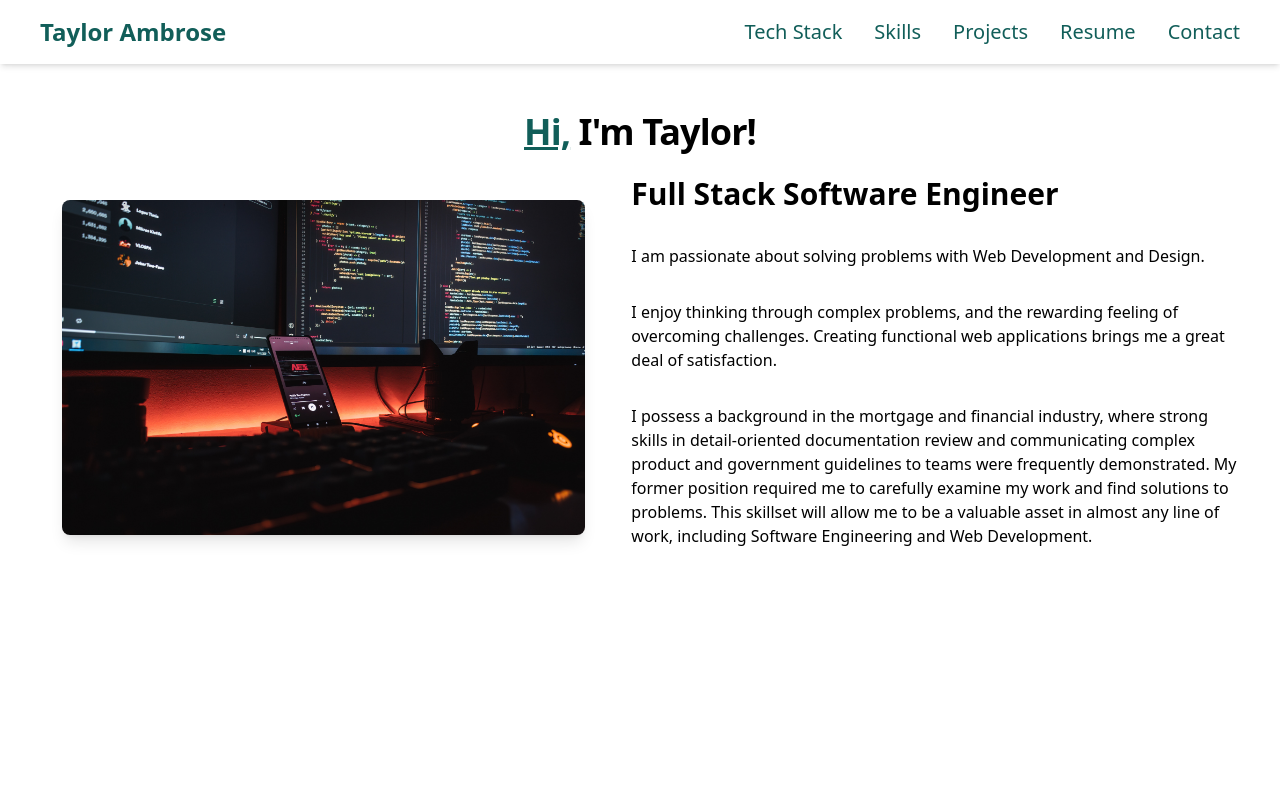
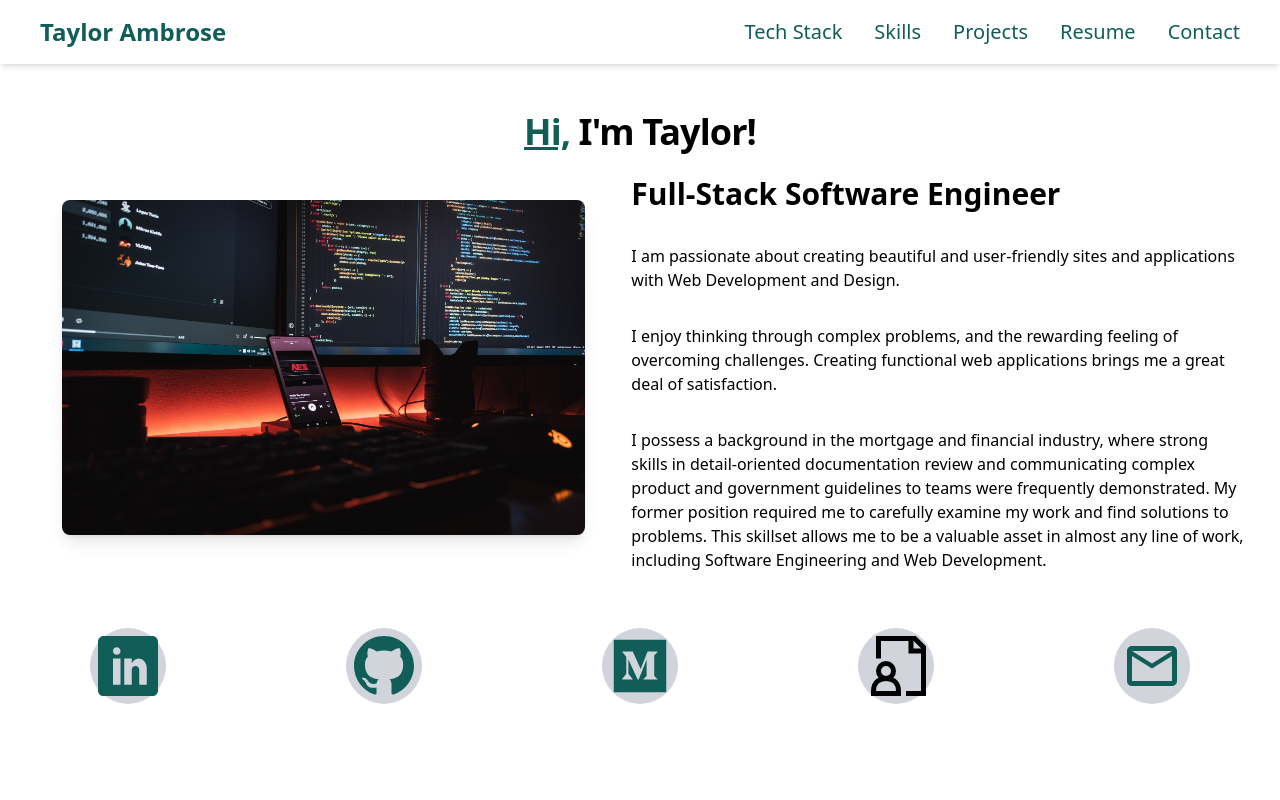
Before and after one commit to tambrose12/Portfolio-2, a React (Vite) app in the folder NewPortfolio/: page / in a window 1280 px wide. Shown: the top 800 px of the page. Built offline with nearby package versions, Linux system fonts and the light colour scheme.

Commit message:
Added Resume and Contact Sections. Added link icons to summary.

```diff
--- /dev/null
+++ b/NewPortfolio/src/components/Contact.jsx
@@ -0,0 +1,67 @@
+import codeDesk from "../assets/codeDesk.jpg"
+import codeDesk2 from "../assets/codeDesk2.jpg"
+import { BsGithub } from 'react-icons/bs'
+import { ImLinkedin } from 'react-icons/im'
+import { FaMedium } from 'react-icons/fa'
+import { GrDocumentUser } from "react-icons/gr";
+import Resume from '../assets/ResumeUpdated.pdf'
+import { MdOutlineEmail } from "react-icons/md";
+import { AppearOnScroll } from "./AppearOnScroll"
+
+
+export default function Contact() {
+    return (
+        <section className="pt-40 mb-10 py-8" id="contact">
+            <AppearOnScroll>
+                <article className="grid grid-cols-1 place-items-center">
+                    <h2 className="mb-16 text-4xl font-bold tracking-tight">
+                        <u className="text-teal-800 text-4xl font-bold tracking-tight">
+                            Contact
+                        </u>
+                        {" "} Me
+                    </h2>
+
+                </article>
+            </AppearOnScroll>
+            <AppearOnScroll>
+                <div className="flex items-center text-center">
+                    <div className="flex-auto mb-8 md:mb-0">
+                        <div className="mb-6 inline-block rounded-full bg-gray-300 p-2 text-teal-800 text-6xl hover:shadow-md hover:shadow-teal-800">
+                            <a href='https://www.linkedin.com/in/taylorambrose'>
+                                <ImLinkedin />
+                            </a>
+                        </div>
+                    </div>
+                    <div className="flex-auto mb-8 md:mb-0">
+                        <div className="mb-6 inline-block rounded-full bg-gray-300 p-2 text-teal-800 text-6xl hover:shadow-md hover:shadow-teal-800">
+                            <a href='https://github.com/tambrose12'>
+                                <BsGithub />
+                            </a>
+                        </div>
+                    </div>
+                    <div className="flex-auto mb-8 md:mb-0">
+                        <div className="mb-6 inline-block rounded-full bg-gray-300 p-2 text-teal-800 text-6xl hover:shadow-md hover:shadow-teal-800">
+                            <a href='https://medium.com/@taykesby'>
+                                <FaMedium />
+                            </a>
+                        </div>
+                    </div>
+                    <div className="flex-auto mb-8 md:mb-0">
+                        <div className="mb-6 inline-block rounded-full bg-gray-300 p-2 text-teal-800 text-6xl hover:shadow-md hover:shadow-teal-800">
+                            <a href={Resume}>
+                                <GrDocumentUser />
+                            </a>
+                        </div>
+                    </div>
+                    <div className="flex-auto mb-8 md:mb-0">
+                        <div className="mb-6 inline-block rounded-full bg-gray-300 p-2 text-teal-800 text-6xl hover:shadow-md hover:shadow-teal-800">
+                            <a href="mailto:taykesby@gmail.com?subject=Hello%20Taylor">
+                                <MdOutlineEmail />
+                            </a>
+                        </div>
+                    </div>
+                </div>
+            </AppearOnScroll>
+        </section >
+    );
+}
--- /dev/null
+++ b/NewPortfolio/src/components/MyResume.jsx
@@ -0,0 +1,36 @@
+import { AppearOnScroll } from "./AppearOnScroll";
+import { GrDocumentUser } from "react-icons/gr";
+import Resume from '../assets/ResumeUpdated.pdf'
+import Cert from "../assets/Cert.png"
+
+export default function MyResume() {
+
+    return (
+        <section className='pt-32 projects project-section' id='resume'>
+            <AppearOnScroll>
+                <article className="grid grid-cols-1 place-items-center">
+                    <h2 className="mb-16 text-4xl font-bold tracking-tight">
+                        My{" "}
+                        <u className="text-teal-800 text-4xl font-bold tracking-tight">
+                            Resume
+                        </u>
+                    </h2>
+
+                </article>
+            </AppearOnScroll>
+            <AppearOnScroll>
+                <div className="flex items-center text-center">
+                    <div className="flex-auto mb-8 md:mb-0">
+                        <div className="mb-6 inline-block rounded-md text-gray-200 p-4 bg-teal-800 text-6xl hover:shadow-md hover:shadow-gray-500">
+                            <a href={Resume} className="flex">
+                                <GrDocumentUser /> {" "}
+                                View Resume
+                            </a>
+                        </div>
+                    </div>
+                </div>
+                <img id='cert' src={Cert} alt="Cert-of-Completion" />
+            </AppearOnScroll>
+        </section>
+    )
+}
--- a/NewPortfolio/src/components/Navigation.jsx
+++ b/NewPortfolio/src/components/Navigation.jsx
@@ -11,8 +11,8 @@ const Navigation = () => {
         { name: "Tech Stack", link: "#tech" },
         { name: "Skills", link: "#skills" },
         { name: "Projects", link: "#projects" },
-        { name: "Resume", link: "/resume" },
-        { name: "Contact", link: "/contact" },
+        { name: "Resume", link: "#resume" },
+        { name: "Contact", link: "#contact" },
 
     ]
 
--- a/NewPortfolio/src/components/Projects.jsx
+++ b/NewPortfolio/src/components/Projects.jsx
@@ -13,6 +13,7 @@ import { FaPython } from 'react-icons/fa'
 import { SiFlask } from 'react-icons/si'
 import { DiSqllite } from 'react-icons/di'
 import { SiJavascript, SiVite } from 'react-icons/si'
+import { AppearOnScroll } from "./AppearOnScroll";
 
 
 export default function Projects() {
@@ -20,6 +21,7 @@ export default function Projects() {
 
     return (
         <section className='pt-32 projects project-section' id='projects'>
+            <AppearOnScroll>
                 <article className="grid grid-cols-1 place-items-center">
                     <h2 className="mb-16 text-4xl font-bold tracking-tight">
                         My{" "}
@@ -32,7 +34,9 @@ export default function Projects() {
                     </p>
 
                 </article>
+            </AppearOnScroll>
             {/* <div className='grid gap-x-6 gap-y-6 md:grid-cols-2 lg:gap-x-12 md:mx-38 px-4'> */}
+            <AppearOnScroll>
                 <div className='columns-2 '>
                     <a href="https://compasscodedev.com/"><img className='projectImg mb-8 border border-teal-800 rounded hover:shadow-xl hover:shadow-teal-800' src={CompassCode} alt="CompassCode-Thumbnail" /></a>
 
@@ -41,8 +45,8 @@ export default function Projects() {
                     <a href="https://github.com/tambrose12/F1-Flask-Paced"><img className='projectImg mb-8 border border-teal-800 rounded hover:shadow-xl hover:shadow-teal-800' src={imageUrl2} alt="F1-Flask-Paced-Thumbnail" /></a>
 
                     <a href="https://github.com/tambrose12/HabitStat"><img className='projectImg mb-8 border border-teal-800 rounded hover:shadow-xl hover:shadow-teal-800' src={imageUrl3} alt="HabitStat-Thumbnail" /></a>
-
-                <a href="https://github.com/tambrose12/seed-co"><img className='projectImg mb-8 border border-teal-800 rounded hover:shadow-xl hover:shadow-teal-800' src={seedcomobile} alt="SeedCoMobile-Thumbnail" /></a>
+                    {/*
+                <a href="https://github.com/tambrose12/seed-co"><img className='projectImg mb-8 border border-teal-800 rounded hover:shadow-xl hover:shadow-teal-800' src={seedcomobile} alt="SeedCoMobile-Thumbnail" /></a> */}
 
                     <a href="https://github.com/tambrose12/seed-co"><img className='projectImg mb-8 border border-teal-800 rounded hover:shadow-xl hover:shadow-teal-800' src={seedco} alt="SeedCo-Thumbnail" /></a>
 
@@ -53,6 +57,7 @@ export default function Projects() {
                     <a href="https://github.com/tambrose12/GitClassyU-CLI"><img className='projectImg mb-8 border border-teal-800 rounded hover:shadow-xl hover:shadow-teal-800' src={imageUrl4} alt="GCU-CLI-Thumbnail" /></a>
 
                 </div>
+            </AppearOnScroll>
         </section>
     )
 }
--- a/NewPortfolio/src/components/Summary.jsx
+++ b/NewPortfolio/src/components/Summary.jsx
@@ -1,5 +1,11 @@
 import codeDesk from "../assets/codeDesk.jpg"
 import codeDesk2 from "../assets/codeDesk2.jpg"
+import { BsGithub } from 'react-icons/bs'
+import { ImLinkedin } from 'react-icons/im'
+import { FaMedium } from 'react-icons/fa'
+import { GrDocumentUser } from "react-icons/gr";
+import Resume from '../assets/ResumeUpdated.pdf'
+import { MdOutlineEmail } from "react-icons/md";
 
 export default function Summary() {
     return (
@@ -27,16 +33,53 @@ export default function Summary() {
                     <div className="flex h-full items-center rounded-lg bg-lapiz-400 p-6 text-center lg:pl-12 lg:text-left">
                         <div className="lg:pl-12">
                             <h2 className="mb-8 text-3xl font-bold">
-                                Full Stack Software Engineer
+                                Full-Stack Software Engineer
                             </h2>
                             <p className="mb-8 pb-2 lg:pb-0">
-                                I am passionate about solving problems with Web Development and Design.
+                                I am passionate about creating beautiful and user-friendly sites and applications with Web Development and Design.
                             </p>
                             <p className="mb-8 pb-2 lg:pb-0">I enjoy thinking through complex problems, and the rewarding feeling of overcoming challenges. Creating functional web applications brings me a great deal of satisfaction.</p>
 
-                            <p className="mb-8 pb-2 lg:pb-0">I possess a background in the mortgage and financial industry, where strong skills in detail-oriented documentation review and communicating complex product and government guidelines to teams were frequently demonstrated. My former position required me to carefully examine my work and find solutions to problems. This skillset will allow me to be a valuable asset in almost any line of work, including Software Engineering and Web Development.</p>
+                            <p className="mb-8 pb-2 lg:pb-0">I possess a background in the mortgage and financial industry, where strong skills in detail-oriented documentation review and communicating complex product and government guidelines to teams were frequently demonstrated. My former position required me to carefully examine my work and find solutions to problems. This skillset allows me to be a valuable asset in almost any line of work, including Software Engineering and Web Development.</p>
 
                         </div>
+                    </div>
+                </div>
+            </div>
+            <div className="flex items-center text-center">
+                <div className="flex-auto mb-8 md:mb-0">
+                    <div className="mb-6 inline-block rounded-full bg-gray-300 p-2 text-teal-800 text-6xl hover:shadow-md hover:shadow-teal-800">
+                        <a href='https://www.linkedin.com/in/taylorambrose'>
+                            <ImLinkedin />
+                        </a>
+                    </div>
+                </div>
+                <div className="flex-auto mb-8 md:mb-0">
+                    <div className="mb-6 inline-block rounded-full bg-gray-300 p-2 text-teal-800 text-6xl hover:shadow-md hover:shadow-teal-800">
+                        <a href='https://github.com/tambrose12'>
+                            <BsGithub />
+                        </a>
+                    </div>
+                </div>
+                <div className="flex-auto mb-8 md:mb-0">
+                    <div className="mb-6 inline-block rounded-full bg-gray-300 p-2 text-teal-800 text-6xl hover:shadow-md hover:shadow-teal-800">
+                        <a href='https://medium.com/@taykesby'>
+                            <FaMedium />
+                        </a>
+                    </div>
+                </div>
+                <div className="flex-auto mb-8 md:mb-0">
+                    <div className="mb-6 inline-block rounded-full bg-gray-300 p-2 text-teal-800 text-6xl hover:shadow-md hover:shadow-teal-800">
+                        <a href={Resume}>
+                            <GrDocumentUser />
+                        </a>
+                    </div>
+                </div>
+                <div className="flex-auto mb-8 md:mb-0">
+                    <div className="mb-6 inline-block rounded-full bg-gray-300 p-2 text-teal-800 text-6xl hover:shadow-md hover:shadow-teal-800">
+                        <a href="mailto:taykesby@gmail.com?subject=Hello%20Taylor">
+                            <MdOutlineEmail />
+                        </a>
                     </div>
                 </div>
             </div>
--- a/NewPortfolio/src/pages/Home.jsx
+++ b/NewPortfolio/src/pages/Home.jsx
@@ -1,8 +1,10 @@
 import Navigation from "../components/Navigation"
 import Projects from "../components/Projects"
+import MyResume from "../components/MyResume"
 import Skills from "../components/Skills"
 import Summary from "../components/Summary"
 import TechStack from "../components/TechStack"
+import Contact from "../components/Contact"
 
 
 export default function Home() {
@@ -14,6 +16,8 @@ export default function Home() {
                 <TechStack />
                 <Skills />
                 <Projects />
+                <MyResume />
+                <Contact />
             </div>
 
         </main>
```
Also changed, not shown: NewPortfolio/src/content/navLinks.js (deleted, +0 -30 lines), 1 other file (tests, documents, lock files or other folders). Lines whose indentation alone changed are shown as unchanged.
